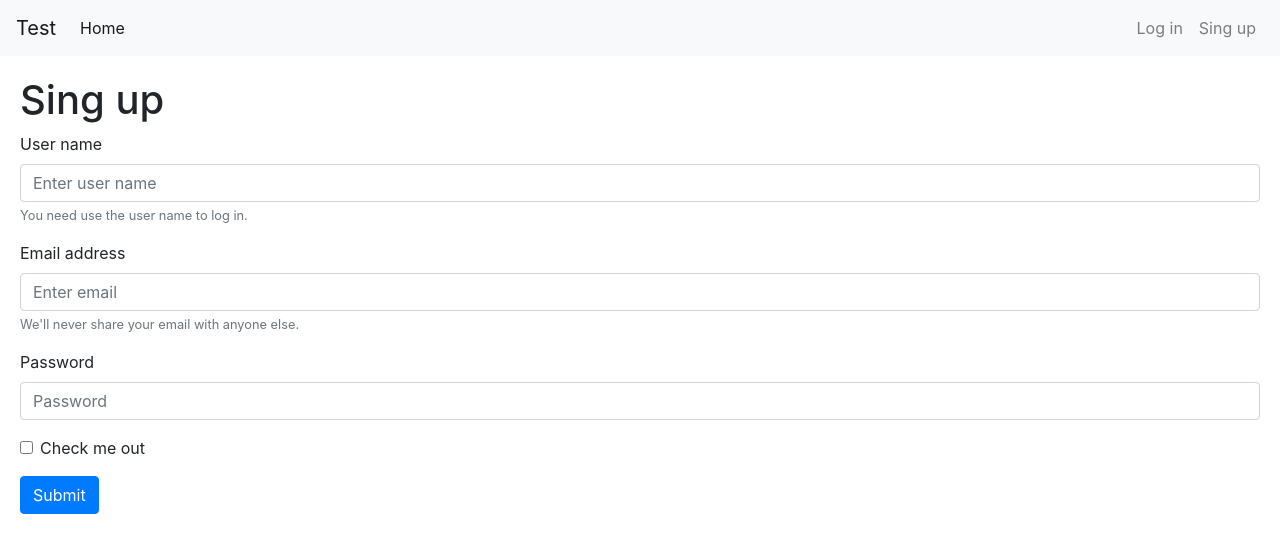
After one commit to gh286991/recipe-share, a Django app: page /singup in a window 1280 px wide. The commit adds this page. Shown: the top 553 px of the page. Run offline with Django 3.2, Linux system fonts and the light colour scheme; some libraries are stand-ins or nearby versions.

Commit message:
log in & sign up page

```diff
--- a/mainapp/views.py
+++ b/mainapp/views.py
@@ -29,3 +29,11 @@ def get_index(request):
     for recipe in recipes:
         print(recipe.title)
     return render(request, 'index.html', locals())
+
+
+def get_singup(request):
+    return render(request, 'singup.html')
+
+
+def get_login(request):
+    return render(request, 'login.html')
--- a/recipe/urls.py
+++ b/recipe/urls.py
@@ -16,11 +16,14 @@ Including another URLconf
 from django.contrib import admin
 from django.urls import path
 from django.urls import re_path
-from mainapp.views import get_index, get_add, get_index
+from mainapp.views import get_index, get_add, get_index, get_singup, get_login
 
 urlpatterns = [
     path('admin/', admin.site.urls),
     path('hello', get_index),
     re_path('add/(\d+)/(\d+)', get_add),
-    path('index', get_index)
+    path('index', get_index),
+    path('singup', get_singup),
+    path('login', get_login),
+
 ]
--- a/templates/default/nav.html
+++ b/templates/default/nav.html
@@ -5,20 +5,25 @@
     </button>
     <div class="collapse navbar-collapse" id="navbarTogglerDemo01">
         <a class="navbar-brand" href="#">Test</a>
-        <ul class="navbar-nav mr-auto mt-2 mt-lg-0">
+        <ul class="navbar-nav mr-auto mt-2 mt-lg-0" >
         <li class="nav-item active">
-            <a class="nav-link" href="#">Home <span class="sr-only">(current)</span></a>
-        </li>
-        <li class="nav-item">
-            <a class="nav-link" href="#">Log in </a>
-        </li>
-        <li class="nav-item">
-            <a class="nav-link disabled" href="#" tabindex="-1" aria-disabled="true">Sing up</a>
+            <a class="nav-link" href="index">Home <span class="sr-only">(current)</span></a>
         </li>
         </ul>
-        <form class="form-inline my-2 my-lg-0">
+
+        <div>
+           <ul class="navbar-nav mr-auto mt-2 mt-lg-0" >
+                <li class="nav-item">
+                    <a class="nav-link" href="login">Log in </a>
+                </li>
+                <li class="nav-item">
+                    <a class="nav-link " href="singup" tabindex="-1" aria-disabled="true">Sing up</a>
+                </li>
+            </ul>
+        </div>
+        {% comment %} <form class="form-inline my-2 my-lg-0">
         <input class="form-control mr-sm-2" type="search" placeholder="Search" aria-label="Search">
         <button class="btn btn-outline-success my-2 my-sm-0" type="submit">Search</button>
-        </form>
+        </form> {% endcomment %}
     </div>
 </nav>
--- /dev/null
+++ b/templates/singup.html
@@ -0,0 +1,48 @@
+{% load static %}
+<!DOCTYPE html>
+<html>
+<head>
+    <meta charset='utf-8'>
+    <meta http-equiv='X-UA-Compatible' content='IE=edge'>
+    <title>Page Title</title>
+    <meta name='viewport' content='width=device-width, initial-scale=1'>
+    <link rel='stylesheet' type='text/css' media='screen' href='main.css'>
+    <link rel="stylesheet" href="https://stackpath.bootstrapcdn.com/bootstrap/4.3.1/css/bootstrap.min.css" integrity="sha384-ggOyR0iXCbMQv3Xipma34MD+dH/1fQ784/j6cY/iJTQUOhcWr7x9JvoRxT2MZw1T" crossorigin="anonymous">
+    <script src='main.js'></script>
+    <script src="https://code.jquery.com/jquery-3.3.1.slim.min.js" integrity="sha384-q8i/X+965DzO0rT7abK41JStQIAqVgRVzpbzo5smXKp4YfRvH+8abtTE1Pi6jizo" crossorigin="anonymous"></script>
+    <script src="https://cdnjs.cloudflare.com/ajax/libs/popper.js/1.14.7/umd/popper.min.js" integrity="sha384-UO2eT0CpHqdSJQ6hJty5KVphtPhzWj9WO1clHTMGa3JDZwrnQq4sF86dIHNDz0W1" crossorigin="anonymous"></script>
+    <script src="https://stackpath.bootstrapcdn.com/bootstrap/4.3.1/js/bootstrap.min.js" integrity="sha384-JjSmVgyd0p3pXB1rRibZUAYoIIy6OrQ6VrjIEaFf/nJGzIxFDsf4x0xIM+B07jRM" crossorigin="anonymous"></script>
+</head>
+<body>
+
+    {% include "default/nav.html" %}
+    <div style = "margin:20px ">
+
+        <div>
+            <h1>Sing up</h1>
+        </div>
+
+        <form>
+            <div class="form-group">
+                <label for="exampleInputEmail1">User name</label>
+                <input type="text" class="form-control" id="exampleInputEmail1" aria-describedby="user" placeholder="Enter user name">
+                <small id="user" class="form-text text-muted">You need use the user name to log in.</small>
+            </div>
+            <div class="form-group">
+                <label for="exampleInputEmail1">Email address</label>
+                <input type="email" class="form-control" id="exampleInputEmail1" aria-describedby="emailHelp" placeholder="Enter email">
+                <small id="emailHelp" class="form-text text-muted">We'll never share your email with anyone else.</small>
+            </div>
+            <div class="form-group">
+                <label for="exampleInputPassword1">Password</label>
+                <input type="password" class="form-control" id="exampleInputPassword1" placeholder="Password">
+            </div>
+            <div class="form-group form-check">
+                <input type="checkbox" class="form-check-input" id="exampleCheck1">
+                <label class="form-check-label" for="exampleCheck1">Check me out</label>
+            </div>
+            <button type="submit" class="btn btn-primary">Submit</button>
+        </form>
+   </div>
+</body>
+</html>
```
Also changed, not shown: templates/login.html (added, +42 -0 lines).
